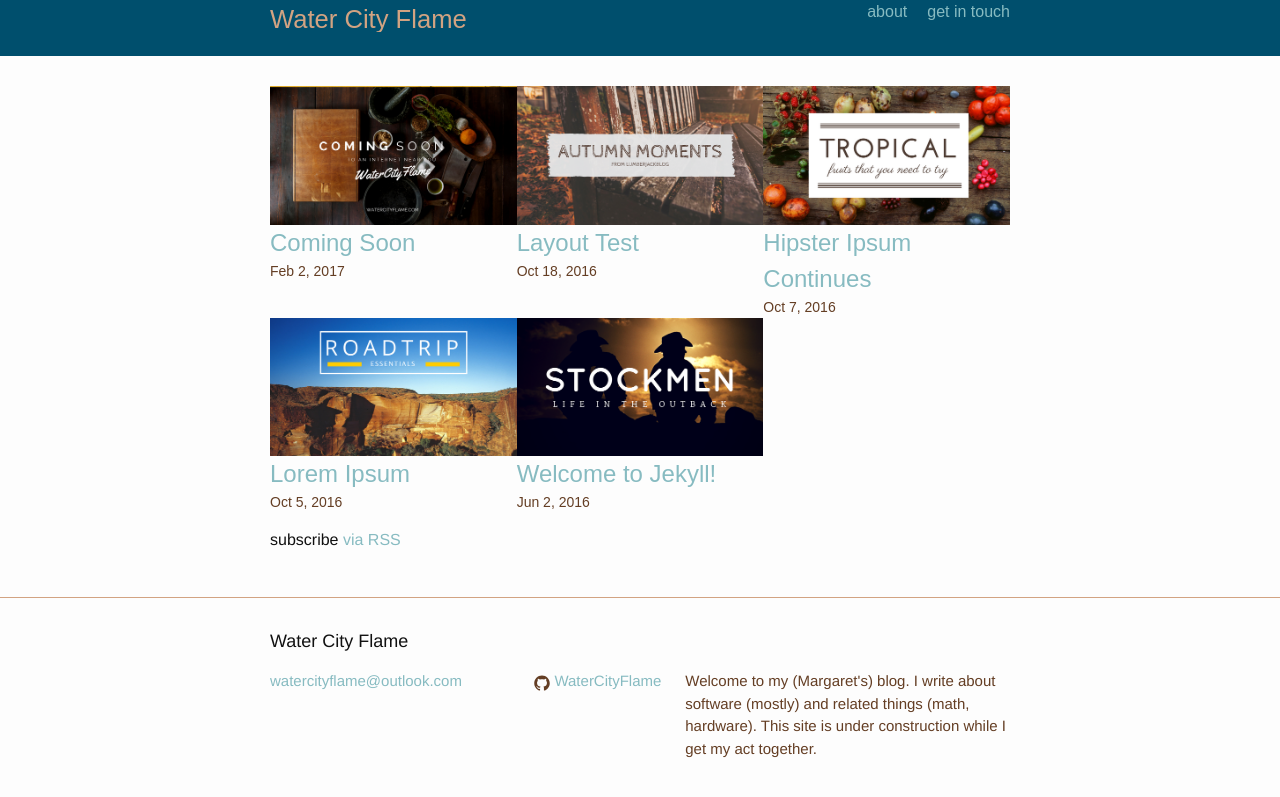
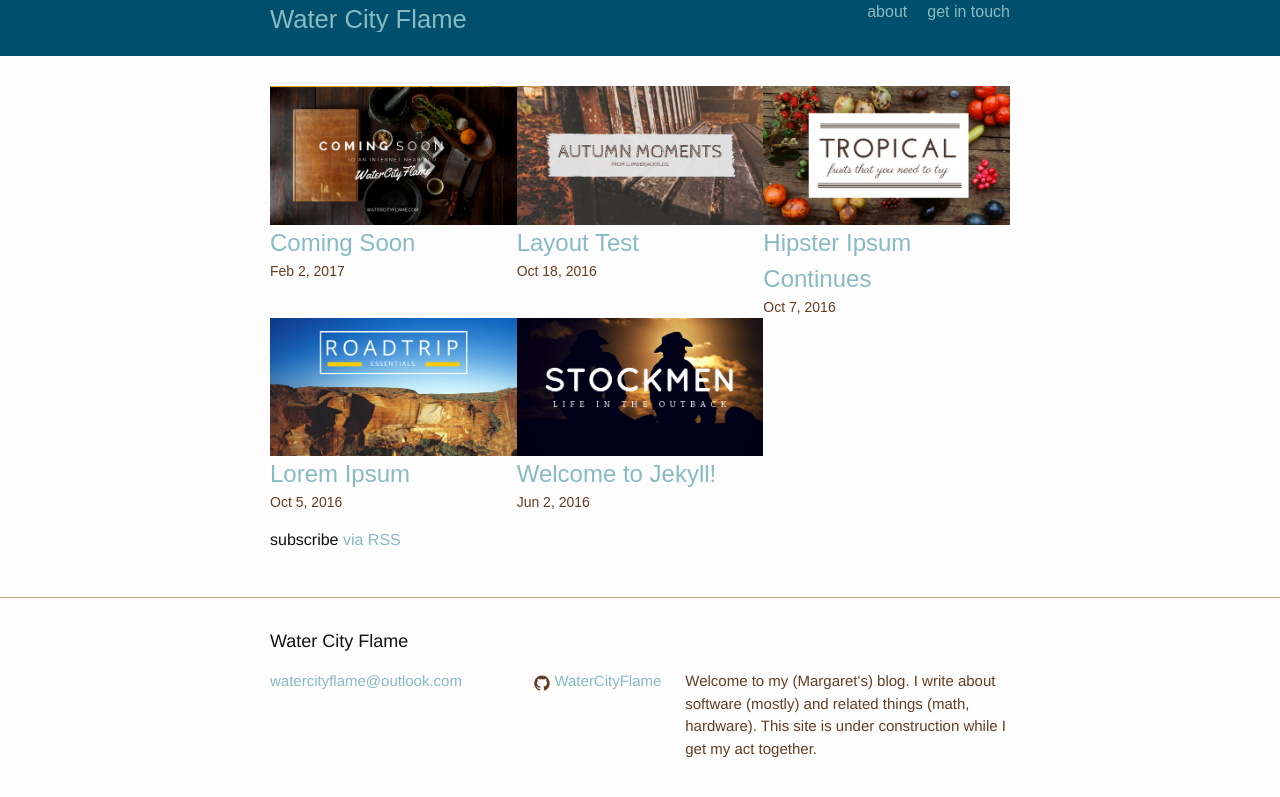
Before and after one commit to WaterCityFlame/WaterCityFlame.github.io, a Jekyll site: the page built from index.html, in a window 1280 px wide. Shown: the top 797 px of the page. Built offline with Jekyll 4.4.1, drawn with Linux system fonts in a browser that asks for light colours.

Commit message:
added favicon and changed site title color

```diff
--- a/_sass/_navigation.scss
+++ b/_sass/_navigation.scss
@@ -10,7 +10,7 @@
 	font-size: 1.6em;
 	&,
 	&:visited {
-		color: $grey-color-light;
+		color: $brand-color;
 	}
 }
 
```
Also changed, not shown: 10 other files.
